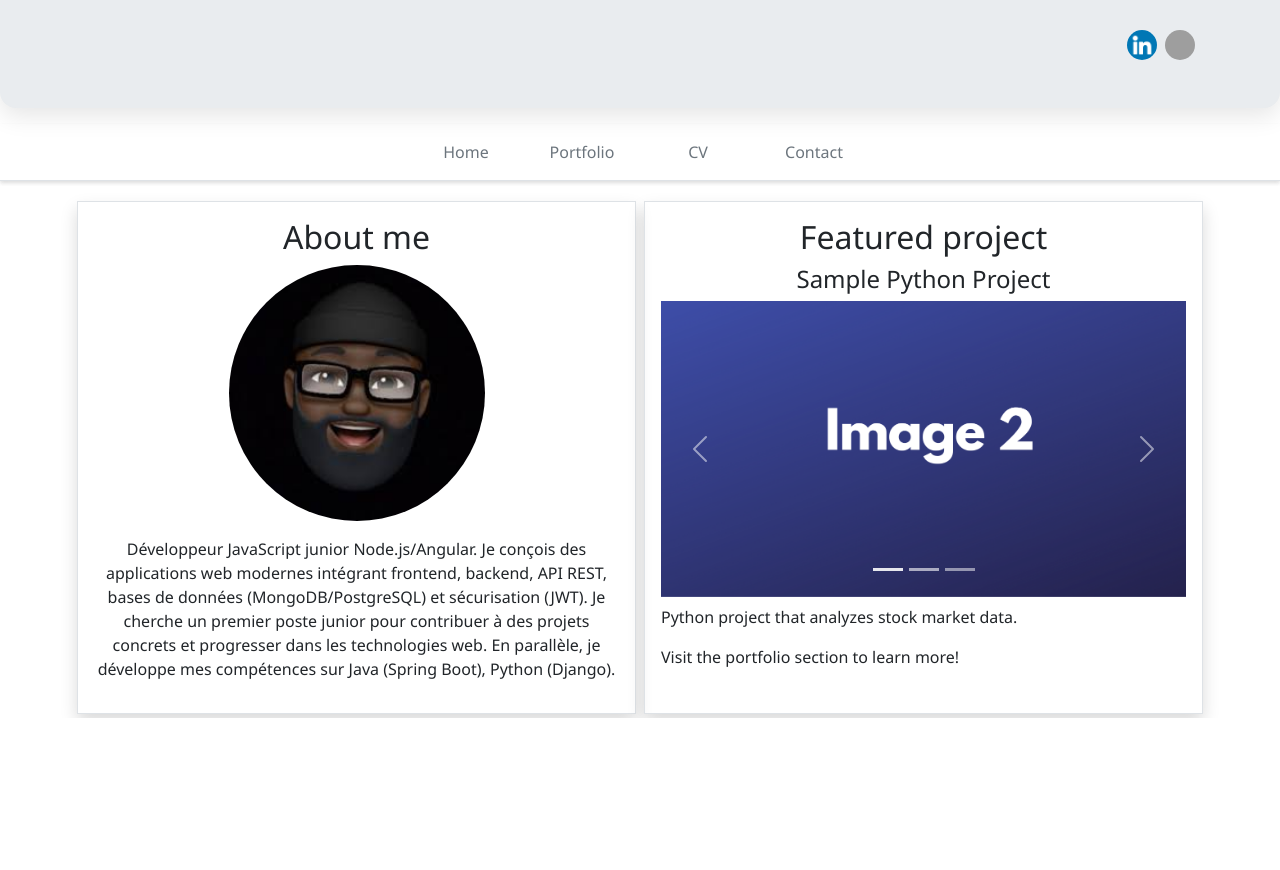
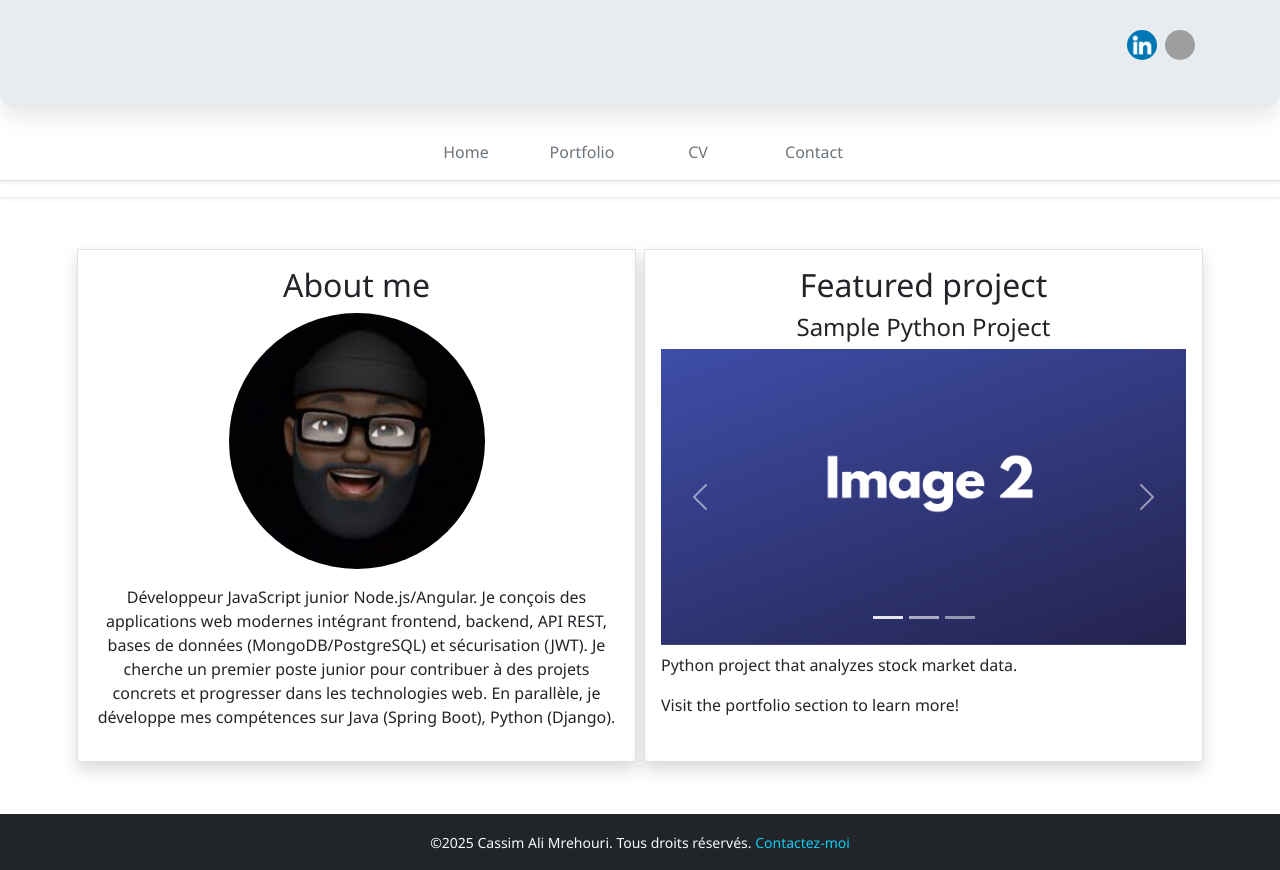
Before and after one commit to ksimali/ng-portfolio-app, an Angular app: page / in a window 1280 px wide. Shown: the part 181-1051 px from the top of the page. Before the commit the page ends 899 px from the top, so only its background shows below. Built offline with nearby package versions, Linux system fonts and the light colour scheme; grey boxes are pictures that could not be loaded.

Commit message:
Setup footer component : -Geneter footer component template, TypeScript and css files -Add some boostraps class in footer.html -Ass a css style in footer.scss

```diff
--- a/src/app/app-module.ts
+++ b/src/app/app-module.ts
@@ -17,6 +17,7 @@ import { CarouselModule } from 'ngx-bootstrap/carousel';
 import { CollapseModule } from 'ngx-bootstrap/collapse';
 import { FormsModule } from '@angular/forms';
 import { AccordionModule } from 'ngx-bootstrap/accordion';
+import { Footer } from './footer/footer';
 
 @NgModule({
   declarations: [
@@ -28,7 +29,8 @@ import { AccordionModule } from 'ngx-bootstrap/accordion';
     Resume,
     Contact,
     ProjectCard,
-    ProjectModal
+    ProjectModal,
+    Footer
   ],
   imports: [
     BrowserAnimationsModule,
--- a/src/app/app.html
+++ b/src/app/app.html
@@ -1,7 +1,12 @@
-<div class="shadow-sm">
-    <app-header></app-header>
-    <app-navbar></app-navbar>
+<div class="d-flex flex-column min-vh-100">
+    <div class="shadow-sm">
+        <app-header></app-header>
+        <app-navbar></app-navbar>
+    </div>
+    <main class="flex-fill mx-auto my-5 w-100">
+        <router-outlet></router-outlet>
+    </main>
+    <footer class="bg-dark text-light text-center py-3 mt-auto">
+        <app-footer></app-footer>
+    </footer>
 </div>
-<main>
-    <router-outlet></router-outlet>
-</main>
--- /dev/null
+++ b/src/app/footer/footer.html
@@ -0,0 +1,4 @@
+<small>
+    &copy;2025 Cassim Ali Mrehouri. Tous droits réservés.
+    <a href="/contact" class="text-info text-decoration-none">Contactez-moi</a>
+</small>
```
Also changed, not shown: src/app/footer/footer.ts (added, +11 -0 lines), src/app/footer/footer.scss (added).
